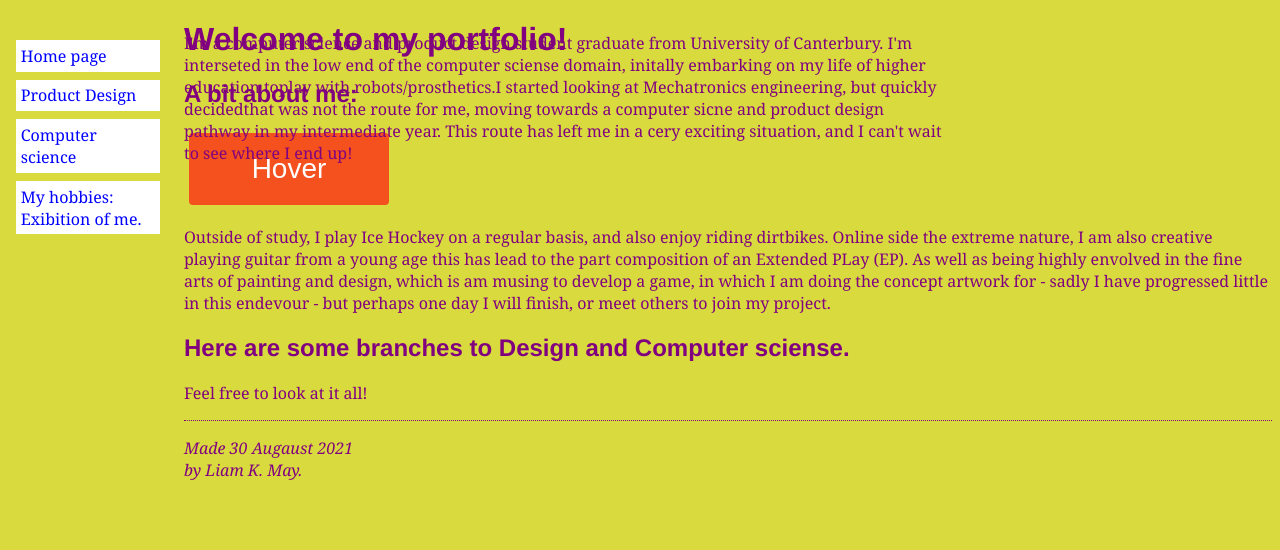
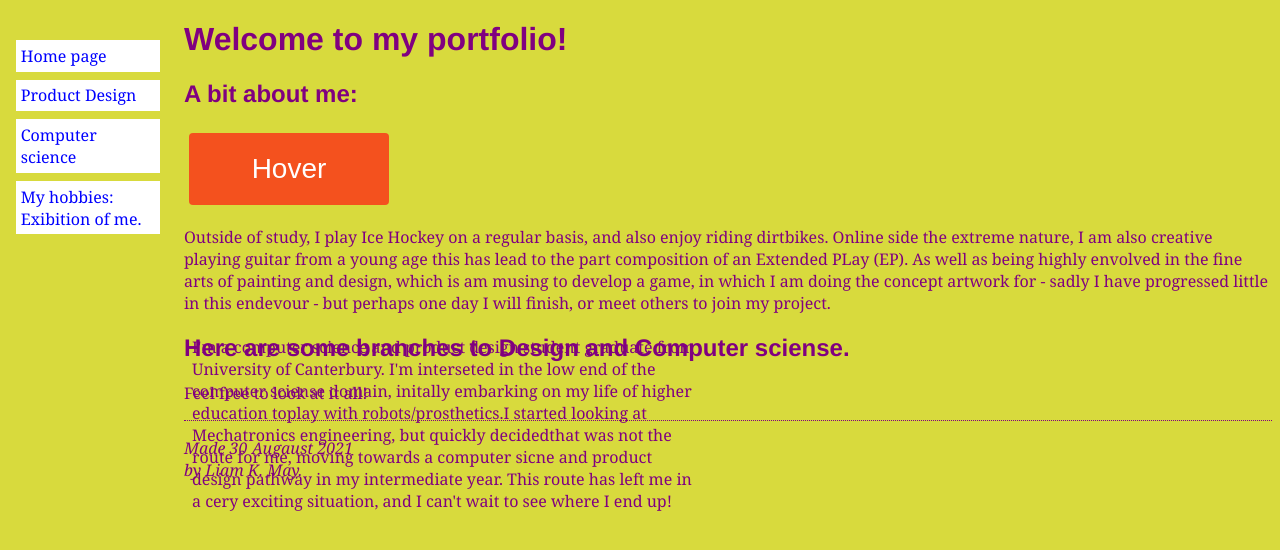
Before and after one commit to TheTriangleTrippa/Portfolio, a Jekyll site: the page built from index.html, in a window 1280 px wide. Shown: the top 550 px of the page. Built offline with Jekyll 4.4.1, drawn with Linux system fonts in a browser that asks for light colours.

Commit message:
Update stylesheet.css

```diff
--- a/assets/css/stylesheet.css
+++ b/assets/css/stylesheet.css
@@ -17,9 +17,9 @@ body {
 
        p.bio {
     position: absolute;
-    top: 1em;
-    left: 12;
-    width: 60% }
+    top: 20em;
+    left: 12em;
+    width: 40% }
 
 
         h1.title {
```
